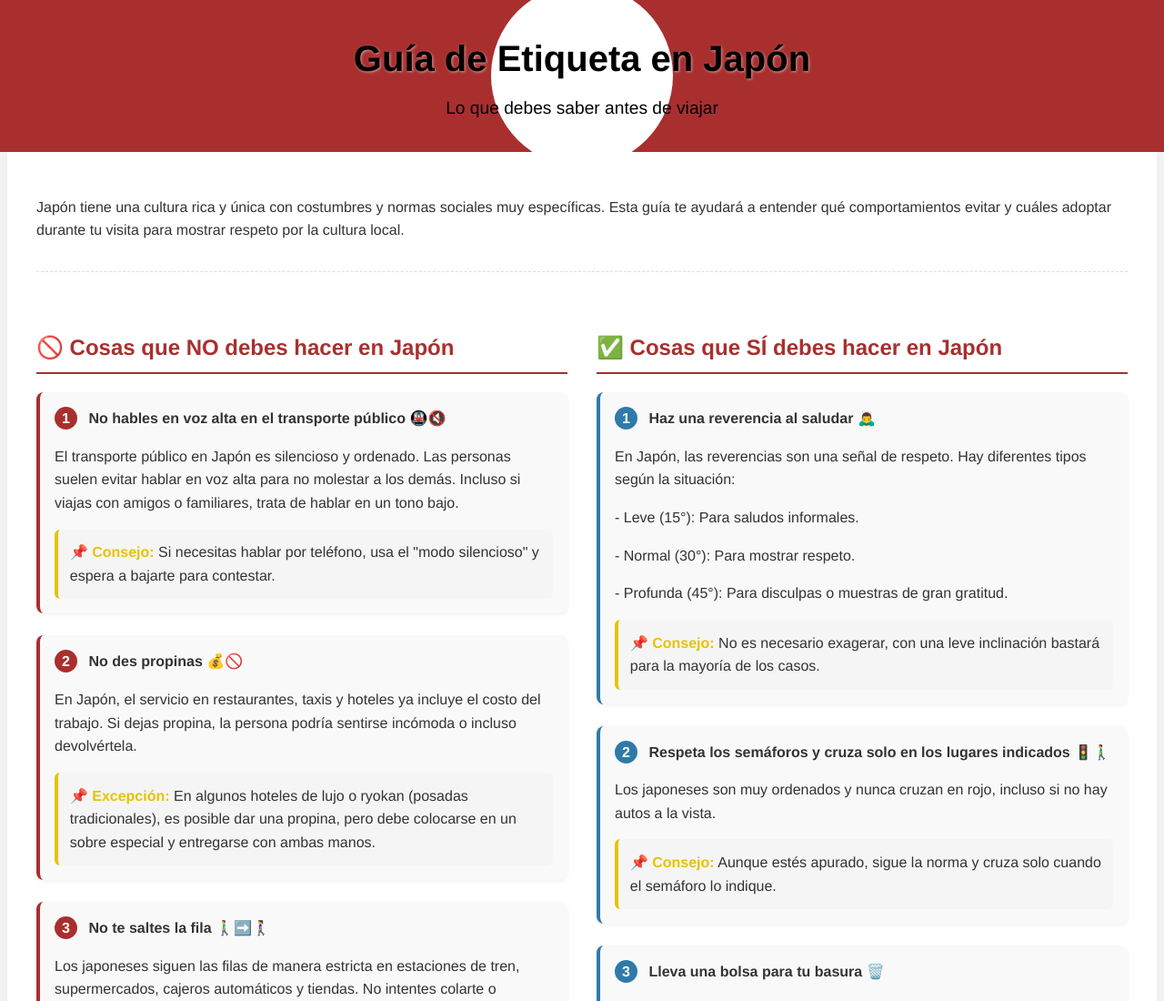
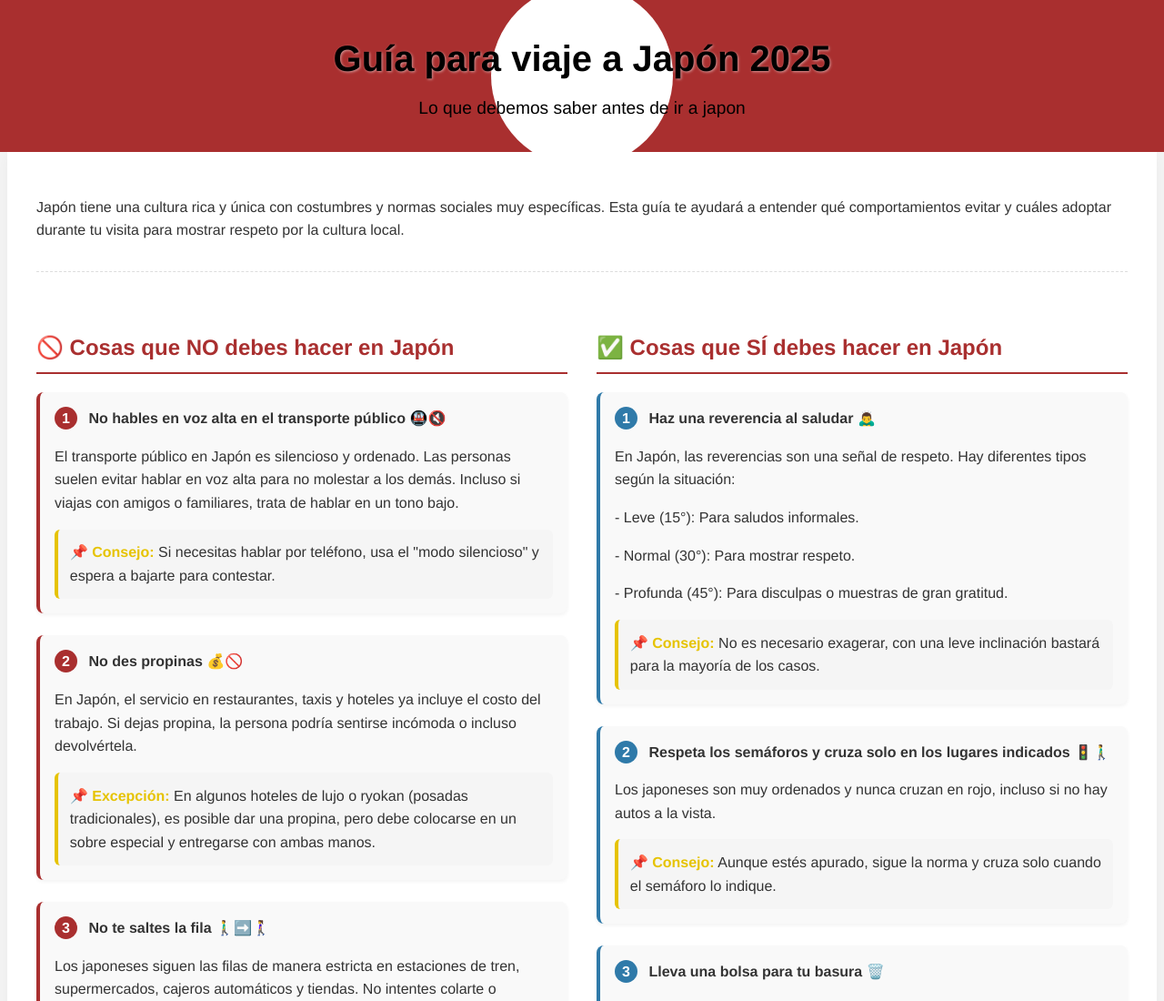
Before and after one commit to favelaxxx/Japan-Facts, a plain HTML site: page index.html in a window 1280 px wide. Shown: the top 1100 px of the page at 91% size. Drawn offline with Linux system fonts and the light colour scheme.

Commit message:
Update index.html

```diff
--- a/index.html
+++ b/index.html
@@ -3,7 +3,7 @@
 <head>
     <meta charset="UTF-8">
     <meta name="viewport" content="width=device-width, initial-scale=1.0">
-    <title>Guía de Etiqueta en Japón</title>
+    <title>Guía para viaje a Japon de los Favela Amano 2025 </title>
     <style>
         body {
             font-family: 'Helvetica Neue', Arial, sans-serif;
@@ -182,8 +182,8 @@
     <header>
         <div class="circle"></div>
         <div class="header-content">
-            <h1>Guía de Etiqueta en Japón</h1>
-            <p>Lo que debes saber antes de viajar</p>
+            <h1>Guía para viaje a Japón 2025</h1>
+            <p>Lo que debemos saber antes de ir a japon </p>
         </div>
     </header>
 
```
